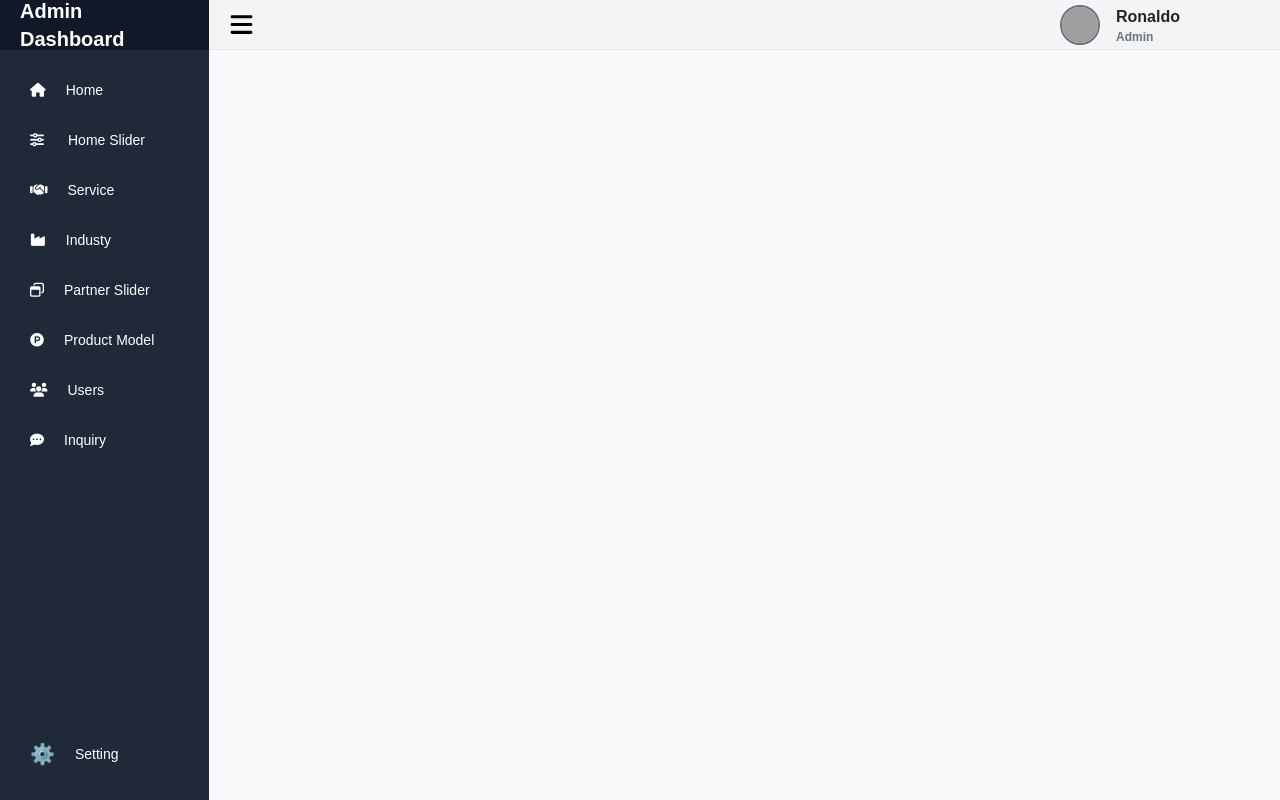
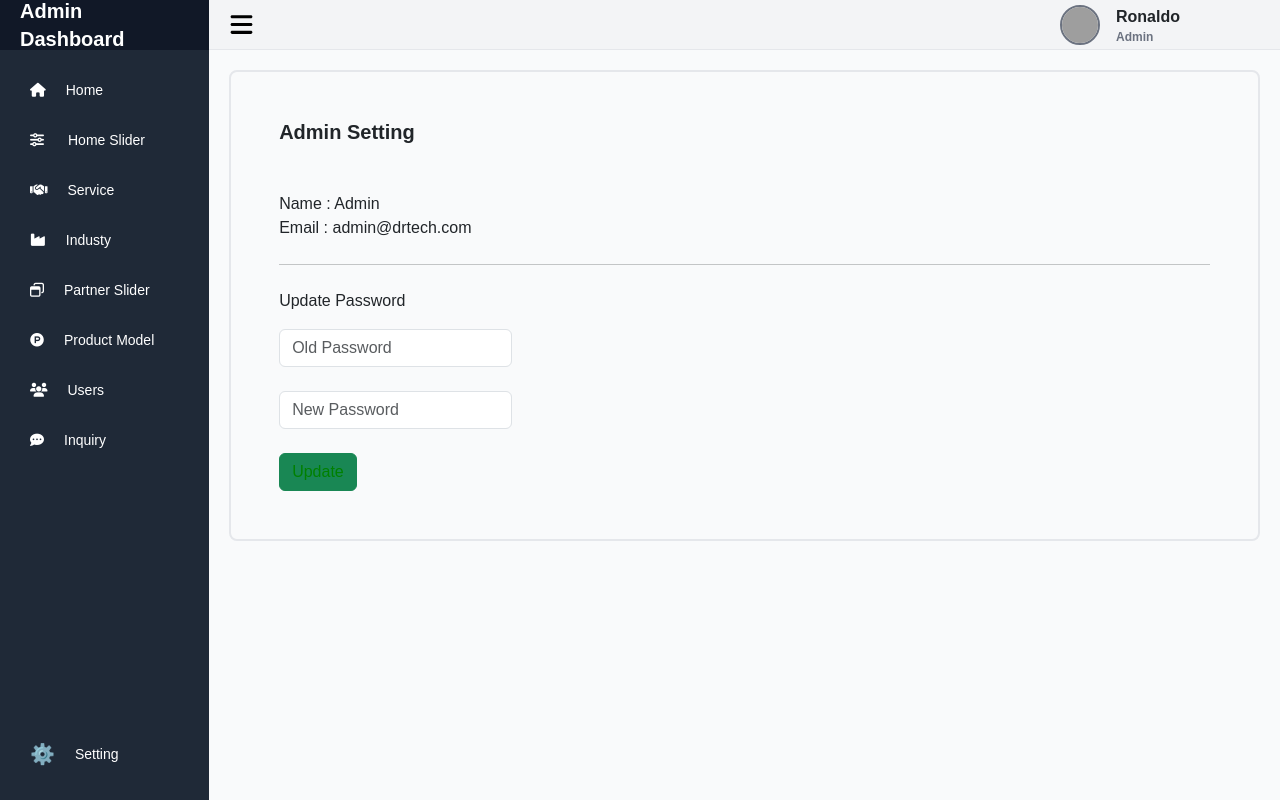
Before and after one commit to Sophara007/vue-thesis, a Vue app: page /admin/setting in a window 1280 px wide. Before the commit this address led to /admin. Built offline with nearby package versions, Linux system fonts and the light colour scheme; sample sign-in values are in the browser's storage; grey boxes are pictures that could not be loaded.

Commit message:
admin setting

```diff
--- /dev/null
+++ b/src/admin-views/Admin.vue
@@ -0,0 +1,28 @@
+<template>
+    <div class="admin-setting container-fluid border-2 rounded-3 p-5">
+        <h1>Admin Setting</h1>
+        <div class="wrapper-info mt-5 mb-4">
+            <p>Name : Admin</p>
+            <p>Email : admin@drtech.com</p>
+        </div><hr>
+        <div class="wrapper-form">
+            <p class="mt-4">Update Password</p>
+            <input type="password" class="form-control mt-3 w-25" placeholder="Old Password"> <br>
+            <input type="password" class="form-control w-25" placeholder="New Password"> <br>
+            <button type="button" class="btn btn-success">Update</button>
+        </div>
+    </div>
+</template>
+
+<style scoped>
+    .btn {
+        color: green;
+    }
+    .btn:hover {
+        color: white;
+    }
+    h1 {
+        font-size: 20px;
+        font-weight: bold;
+    }
+</style>
--- a/src/router/index.js
+++ b/src/router/index.js
@@ -13,6 +13,7 @@ import Partner from '../admin-views/Partner.vue';
 import Product from '../admin-views/Product.vue';
 import Setting from '../admin-views/Setting.vue';
 import HomePage from '../admin-views/Home.vue';
+import Admin from '../admin-views/Admin.vue';
 import store from '../store';
 import Inquiry from '../admin-views/Inquiry.vue'
 
@@ -83,6 +84,10 @@ const routes = [
         component: Inquiry,
         meta: { requiresAuth: true },
       },
+      {
+        path: '/admin/setting',
+        component: Admin
+      },
     ],
   },
   {
--- a/src/views/AdminPanel.vue
+++ b/src/views/AdminPanel.vue
@@ -117,7 +117,7 @@
               role="menu" aria-orientation="vertical" aria-labelledby="menu-button" tabindex="-1">
               <div class="py-1 text-left" role="none">
                 <!-- Active: "bg-gray-100 text-gray-900", Not Active: "text-gray-700" -->
-                <router-link to="/profile/setting">
+                <router-link to="/admin/setting">
                   <a href="#" class="text-gray-700 block px-4 py-2 text-sm" role="menuitem" tabindex="-1"
                     id="menu-item-0">Account settings</a>
                 </router-link>
```
